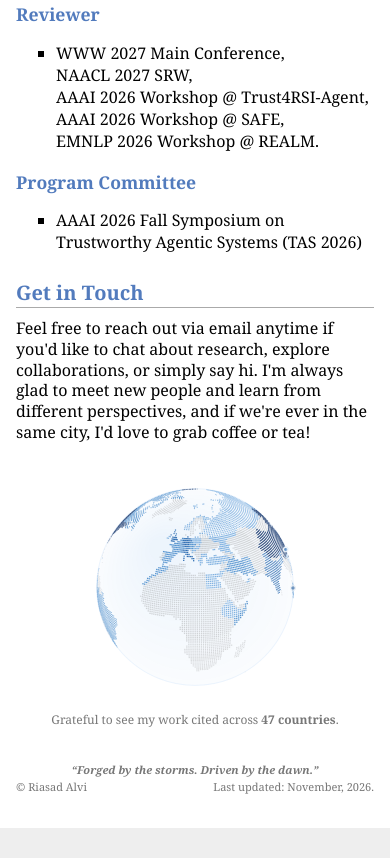
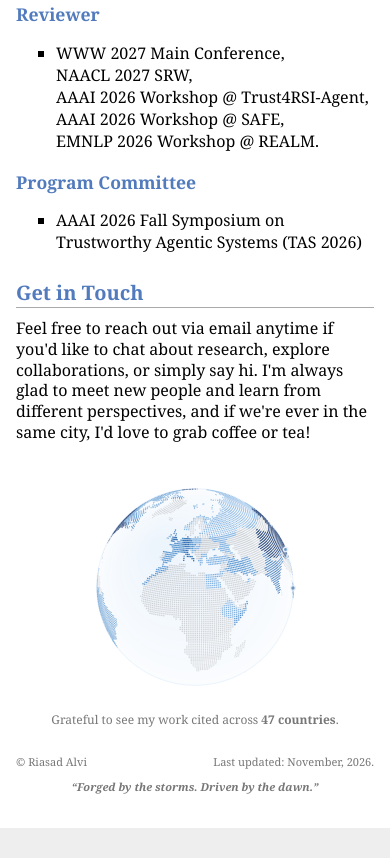
Before and after one commit to alvi-uiu/alvi-uiu.github.io, a plain HTML site: page index.html in a window 390 px wide. Shown: the part 4325-5183 px from the top of the page. Drawn offline with Linux system fonts and the light colour scheme; animation ran at ten frames a second.

Commit message:
Drop the motto to its own line under the footer

```diff
--- a/index.html
+++ b/index.html
@@ -241,7 +241,7 @@ html.abstract-open { overflow: hidden; }
 .page-credit > span:last-child { text-align: right; }
 .page-motto {
   position: relative;
-  top: 8px;
+  top: 14px;
   text-align: center;
   font-style: italic;
   font-weight: bold;
@@ -253,10 +253,11 @@ html.abstract-open { overflow: hidden; }
   }
   .page-motto {
     grid-column: 1 / -1;
-    grid-row: 1;
+    grid-row: 2;
+    top: 0;
   }
-  .page-credit > span:first-child { grid-row: 2; }
-  .page-credit > span:last-child { grid-row: 2; }
+  .page-credit > span:first-child { grid-row: 1; }
+  .page-credit > span:last-child { grid-row: 1; }
 }
 .globe-tip {
   position: absolute;
```
